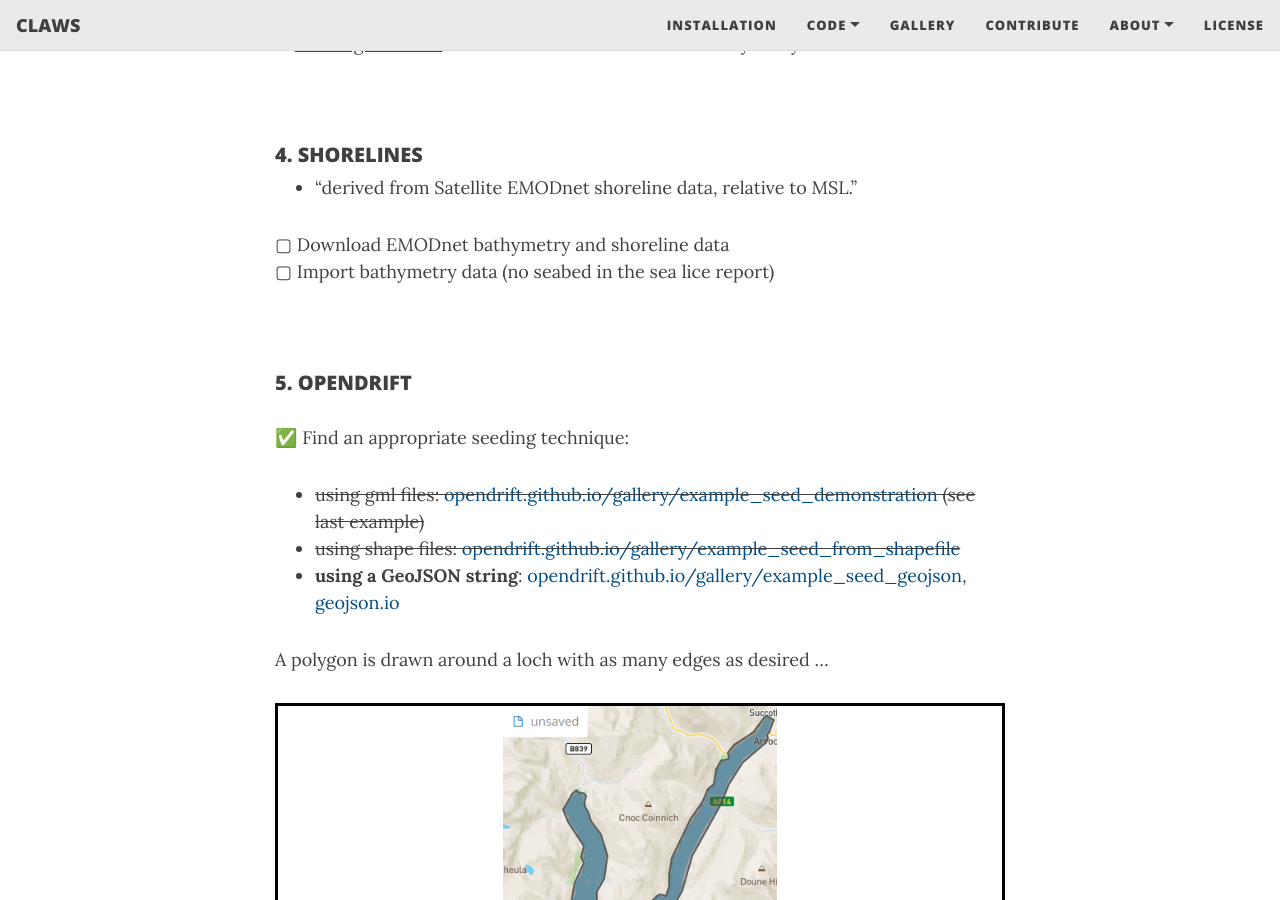
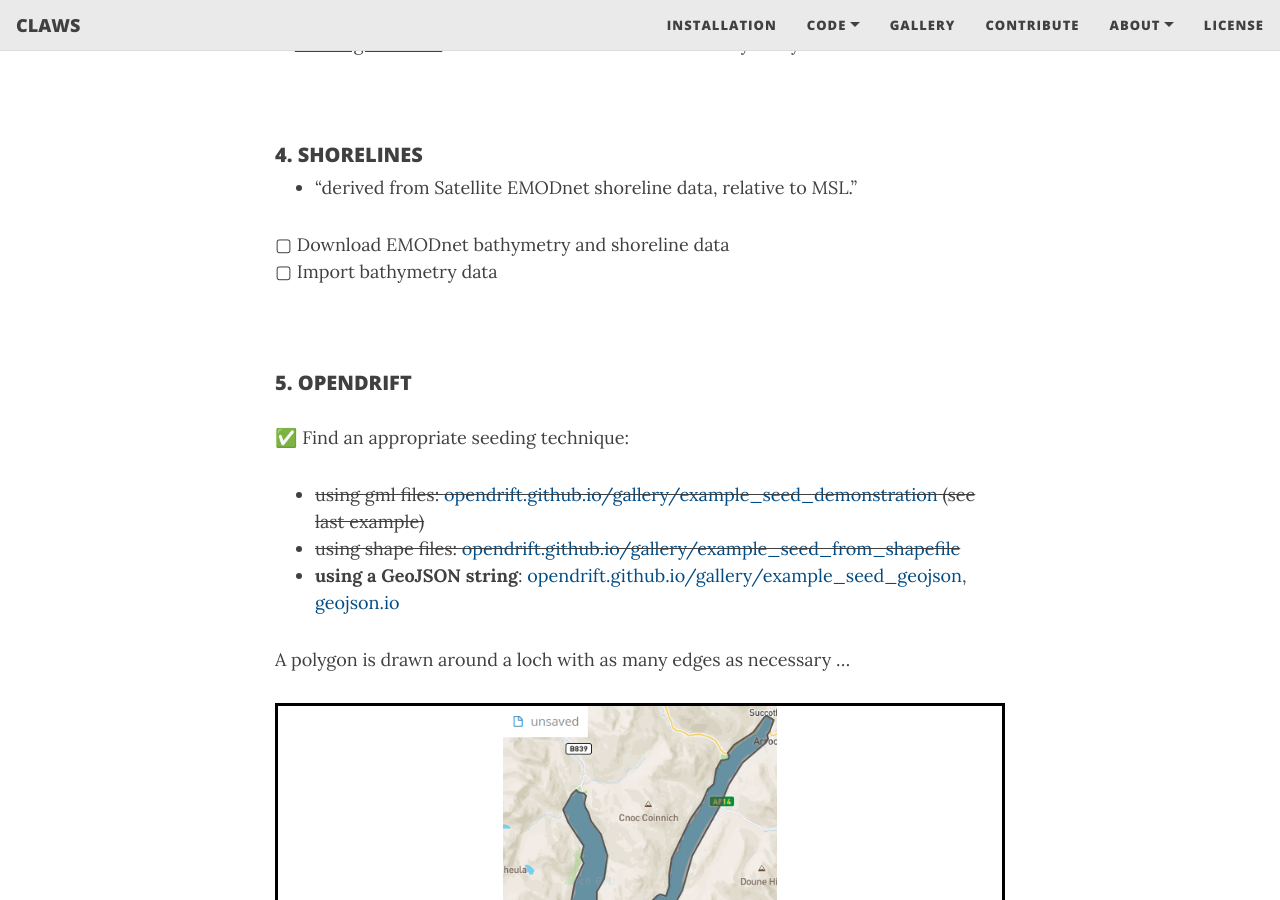
Before and after one commit to claws-scot/claws-scot.github.io, a Jekyll site: the page built from meetings/meeting-220613-N.md, in a window 1280 px wide and 900 px high, scrolled down 3279 px. Built offline with Jekyll 4.4.1, drawn with Linux system fonts in a browser that asks for light colours; nearby versions of some CDN libraries; some of the changed text lies outside the part shown.

Commit message:
Editing web pages

```diff
--- a/meetings/meeting-220613-N.md
+++ b/meetings/meeting-220613-N.md
@@ -100,7 +100,7 @@ Reference: <a href="http://marine.gov.scot/taxonomy/term/17/">http://marine.gov.
  - "derived from Satellite EMODnet shoreline data, relative to MSL."
 
 &#9634; Download EMODnet bathymetry and shoreline data
-&#9634; Import bathymetry data (no seabed in the sea lice report)
+&#9634; Import bathymetry data
 
 &nbsp;
 <h5>5. OPENDRIFT</h5>
@@ -109,7 +109,7 @@ Reference: <a href="http://marine.gov.scot/taxonomy/term/17/">http://marine.gov.
   - <strike>using shape files: <a href="https://opendrift.github.io/gallery/example_seed_from_shapefile.html">opendrift.github.io/gallery/example_seed_from_shapefile</a></strike>
   - <b> using a GeoJSON string</b>: <a href="https://opendrift.github.io/gallery/example_seed_geojson.html">opendrift.github.io/gallery/example_seed_geojson</a>, <a href="http://geojson.io/">geojson.io</a>
 
-A polygon is drawn around a loch with as many edges as desired ...
+A polygon is drawn around a loch with as many edges as necessary ...
 <p align="center" style="border-style:solid; border:2; border-color:black">
   <img src="/docs/meeting/geojson.png" style="height:500px">
 </p>
```
Also changed, not shown: other parts of meetings/meeting-220613-N.md (+1 -1 lines).
